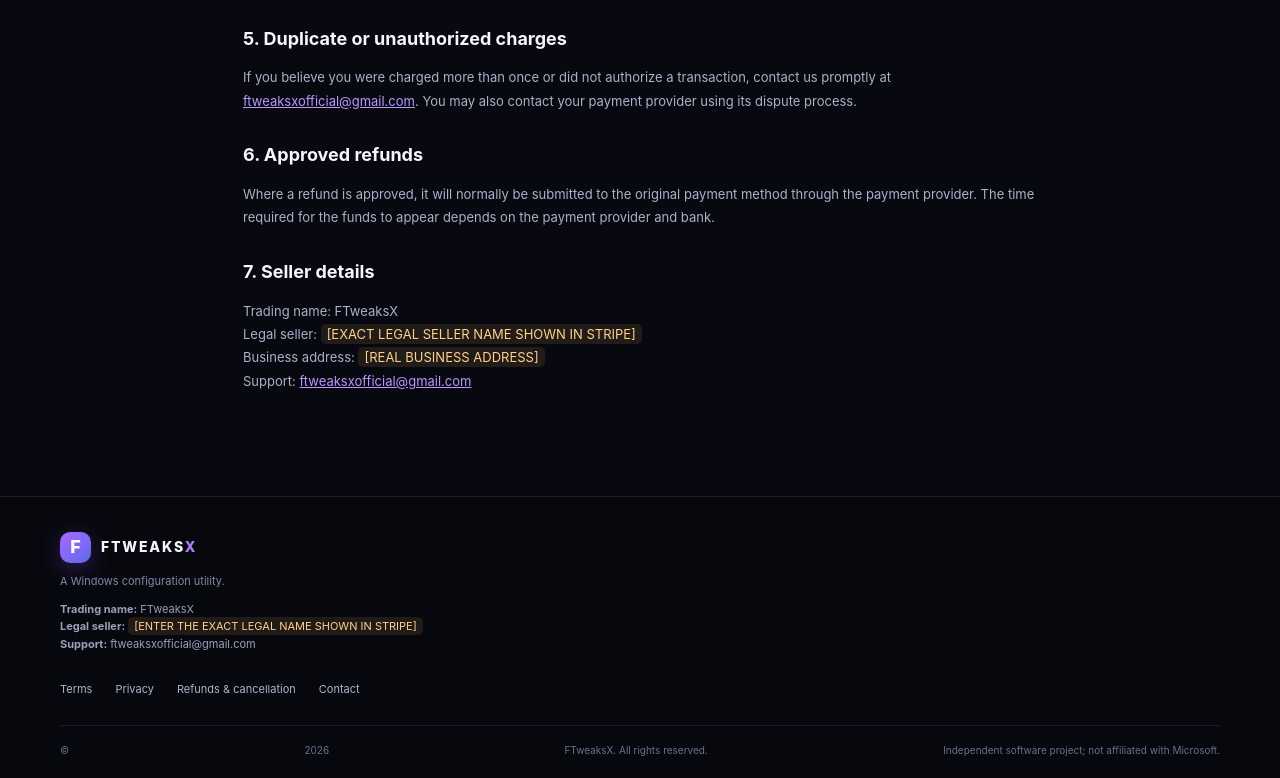
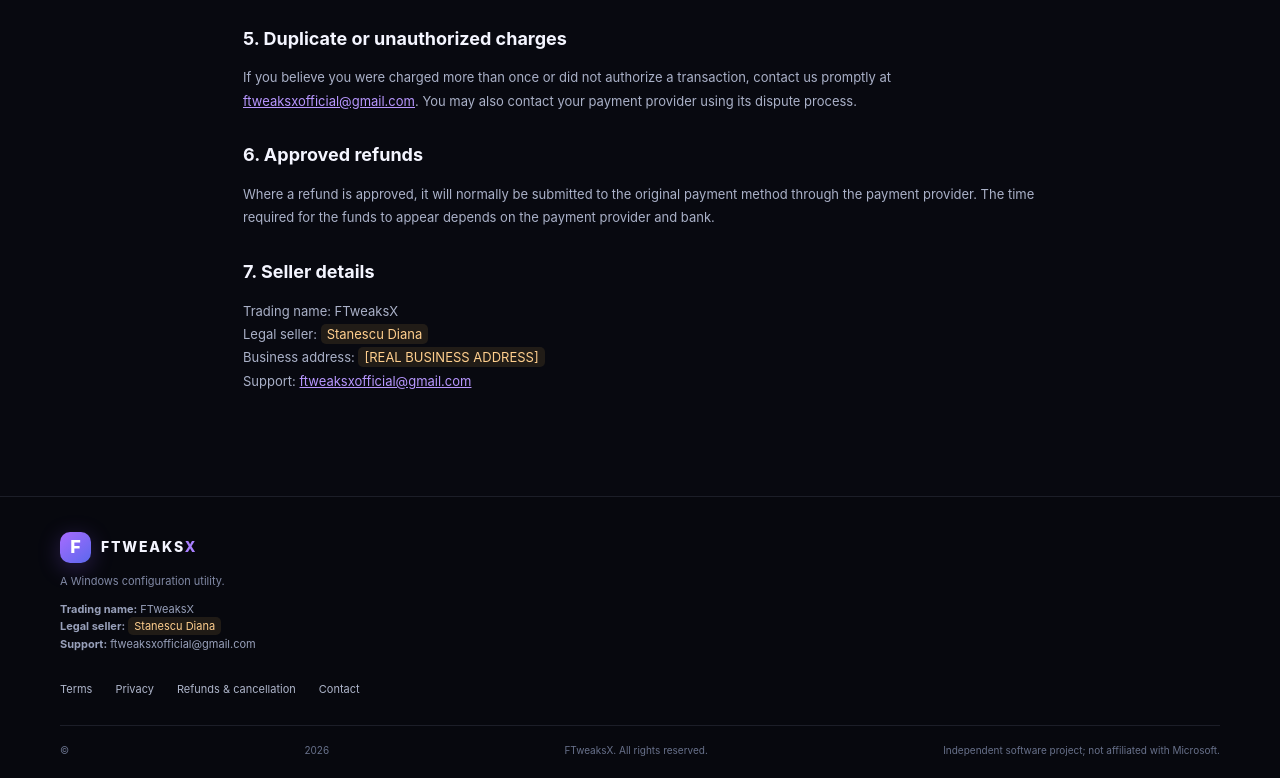
Before and after one commit to FTweaksX/ftweaksx-site, a plain HTML site: page refunds.html in a window 1280 px wide. Shown: the part 1003-1781 px from the top of the page. Drawn offline with Linux system fonts and the light colour scheme.

Commit message:
refunds.html

```diff
--- a/refunds.html
+++ b/refunds.html
@@ -4,7 +4,7 @@
   <a class="brand" href="index.html" aria-label="FTweaksX home"><span class="brand-mark">F</span><span>FTWEAKS<span class="brand-x">X</span></span></a>
   <nav aria-label="Main navigation"><a href="index.html#features">Features</a><a href="index.html#plans">Plans</a><a href="contact.html">Support</a></nav>
   <a class="header-cta" href="index.html#plans">Explore plans <span>↗</span></a>
-</header><main class="legal-wrap"><a class="back-link" href="index.html">← Back to FTweaksX</a><h1>Refunds &amp; Cancellation</h1><p class="legal-intro">Last updated: <span class="todo">[SET THE DATE THIS POLICY IS APPROVED AND PUBLISHED]</span>.</p>
+</header><main class="legal-wrap"><a class="back-link" href="index.html">← Back to FTweaksX</a><h1>Refunds &amp; Cancellation</h1><p class="legal-intro">Last updated: <span class="todo">11/15/2026</span>.</p>
 <div class="todo-box">The seller must review this policy with the parent/guardian responsible for the business and confirm it complies with Romanian and EU consumer law and the exact Stripe checkout flow. This page does not remove or limit mandatory consumer rights.</div>
 <h2>1. Premium Monthly</h2><p>Premium Monthly is priced at €7.99 per month and renews automatically each month until canceled. Before purchase, the checkout must clearly show the renewal frequency, next billing terms and cancellation method. Customers can cancel future renewals using the cancellation method made available in their account/billing portal or by contacting <a class="inline" href="mailto:ftweaksxofficial@gmail.com">ftweaksxofficial@gmail.com</a>. Unless applicable law or the checkout terms require otherwise, cancellation stops future renewals and access remains available until the end of the paid billing period.</p>
 <h2>2. Premium Lifetime</h2><p>Premium Lifetime is priced at €16.99 as a one-time payment and does not renew. “Lifetime” means for as long as the FTweaksX Premium service is operated, subject to applicable law and the Terms of Service; it does not mean the lifetime of the purchaser.</p>
@@ -12,13 +12,13 @@
 <h2>4. How to request help or a refund</h2><p>Email <a class="inline" href="mailto:ftweaksxofficial@gmail.com">ftweaksxofficial@gmail.com</a>. Include the email used for the purchase, the approximate transaction date and the order or transaction reference, if available. Do not send full card details, card security codes or passwords. Requests will be reviewed under the applicable law and the terms shown at checkout.</p>
 <h2>5. Duplicate or unauthorized charges</h2><p>If you believe you were charged more than once or did not authorize a transaction, contact us promptly at <a class="inline" href="mailto:ftweaksxofficial@gmail.com">ftweaksxofficial@gmail.com</a>. You may also contact your payment provider using its dispute process.</p>
 <h2>6. Approved refunds</h2><p>Where a refund is approved, it will normally be submitted to the original payment method through the payment provider. The time required for the funds to appear depends on the payment provider and bank.</p>
-<h2>7. Seller details</h2><p>Trading name: FTweaksX<br>Legal seller: <span class="todo">[EXACT LEGAL SELLER NAME SHOWN IN STRIPE]</span><br>Business address: <span class="todo">[REAL BUSINESS ADDRESS]</span><br>Support: <a class="inline" href="mailto:ftweaksxofficial@gmail.com">ftweaksxofficial@gmail.com</a></p>
+<h2>7. Seller details</h2><p>Trading name: FTweaksX<br>Legal seller: <span class="todo">Stanescu Diana</span><br>Business address: <span class="todo">[REAL BUSINESS ADDRESS]</span><br>Support: <a class="inline" href="mailto:ftweaksxofficial@gmail.com">ftweaksxofficial@gmail.com</a></p>
 </main><footer class="site-footer">
   <div class="footer-main">
     <a class="brand" href="index.html"><span class="brand-mark">F</span><span>FTWEAKS<span class="brand-x">X</span></span></a>
     <p>A Windows configuration utility.</p>
     <div class="footer-entity"><strong>Trading name:</strong> FTweaksX</div>
-    <div class="footer-entity"><strong>Legal seller:</strong> <span class="todo">[ENTER THE EXACT LEGAL NAME SHOWN IN STRIPE]</span></div>
+    <div class="footer-entity"><strong>Legal seller:</strong> <span class="todo">Stanescu Diana</span></div>
     <div class="footer-entity"><strong>Support:</strong> <a class="inline" href="mailto:ftweaksxofficial@gmail.com">ftweaksxofficial@gmail.com</a></div>
   </div>
   <div class="footer-links"><a href="terms.html">Terms</a><a href="privacy.html">Privacy</a><a href="refunds.html">Refunds &amp; cancellation</a><a href="contact.html">Contact</a></div>
```
